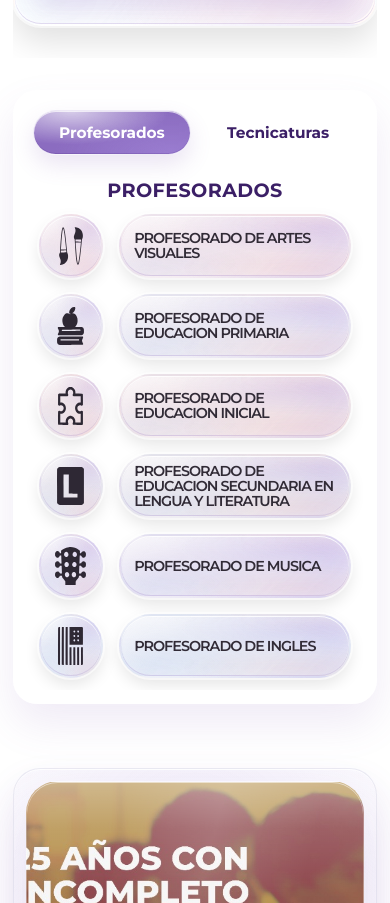
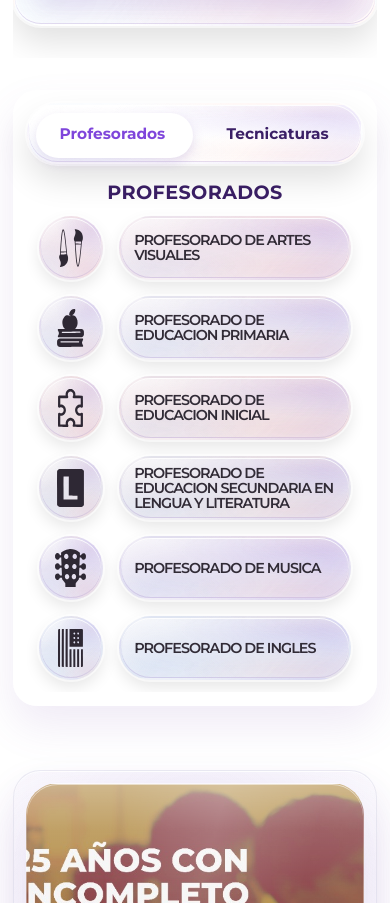
Before and after one commit to briobartech/vera-page, a React (Vite) app: page / in a window 390 px wide. Shown: the part 2057-2960 px from the top of the page. Built offline with nearby package versions, Linux system fonts and the light colour scheme.

Commit message:
fixing pills, givin liquid glass effect

```diff
--- a/src/components/CareersSection.jsx
+++ b/src/components/CareersSection.jsx
@@ -2,6 +2,7 @@ import { useState } from 'react';
 import styled from 'styled-components';
 import CareersButtons from './CareersButtons';
 import { catalogCareersByCategory } from '../data/careersCatalog';
+import useSlidingPill from '../hooks/useSlidingPill';
 
 function renderCareerCategory(categoryKey, isMobileView = false, isActive = true) {
   const category = catalogCareersByCategory(categoryKey);
@@ -11,7 +12,17 @@ function renderCareerCategory(categoryKey, isMobileView = false, isActive = true
   }
 
   return (
-    <article className={`careers-group${isMobileView ? (isActive ? ' active' : ' hidden') : ''}`} key={categoryKey}>
+    <article
+      className={`careers-group${isMobileView ? (isActive ? ' active' : ' hidden') : ''}`}
+      key={categoryKey}
+      {...(isMobileView
+        ? {
+            id: `careers-panel-${categoryKey}`,
+            role: 'tabpanel',
+            'aria-labelledby': `careers-tab-${categoryKey}`,
+          }
+        : {})}
+    >
       <header className="careers-group-header">
         <h2>{category.title}</h2>
       </header>
@@ -36,25 +47,59 @@ function CareersSection({ category }) {
   const [activeCategory, setActiveCategory] = useState(categoriesToRender[0] ?? 'profesorado');
   const isMobileSelector = !category && categoriesToRender.length > 1;
   const selectedCategory = category || activeCategory;
+  const { itemRef, pillStyle, selectorRef } = useSlidingPill(selectedCategory);
+
+  const handleTabKeyDown = (event, currentIndex) => {
+    const keyActions = {
+      ArrowRight: 1,
+      ArrowDown: 1,
+      ArrowLeft: -1,
+      ArrowUp: -1,
+      Home: -currentIndex,
+      End: categoriesToRender.length - 1 - currentIndex,
+    };
+    const offset = keyActions[event.key];
+
+    if (offset === undefined) return;
+
+    event.preventDefault();
+    const nextIndex = (currentIndex + offset + categoriesToRender.length) % categoriesToRender.length;
+    const nextCategory = categoriesToRender[nextIndex];
+    setActiveCategory(nextCategory);
+    document.getElementById(`careers-tab-${nextCategory}`)?.focus();
+  };
 
   return (
     <CareersSectionStyled>
       {isMobileSelector && (
         <div className="mobile-selector-shell">
-          <div className="careers-mobile-selector" role="tablist" aria-label="Seleccionar oferta académica">
+          <div ref={selectorRef} className="careers-mobile-selector liquid-glass-effect" role="tablist" aria-label="Seleccionar oferta académica">
+            <span className="selector-active-pill" aria-hidden="true" style={pillStyle} />
             <button
+              ref={itemRef('profesorado')}
               type="button"
-              className={`selector-pill${selectedCategory === 'profesorado' ? ' active' : ''}`}
+              className="selector-pill"
+              id="careers-tab-profesorado"
+              role="tab"
               onClick={() => setActiveCategory('profesorado')}
-              aria-pressed={selectedCategory === 'profesorado'}
+              onKeyDown={(event) => handleTabKeyDown(event, 0)}
+              aria-selected={selectedCategory === 'profesorado'}
+              aria-controls="careers-panel-profesorado"
+              tabIndex={selectedCategory === 'profesorado' ? 0 : -1}
             >
               Profesorados
             </button>
             <button
+              ref={itemRef('tecnicatura')}
               type="button"
-              className={`selector-pill${selectedCategory === 'tecnicatura' ? ' active' : ''}`}
+              className="selector-pill"
+              id="careers-tab-tecnicatura"
+              role="tab"
               onClick={() => setActiveCategory('tecnicatura')}
-              aria-pressed={selectedCategory === 'tecnicatura'}
+              onKeyDown={(event) => handleTabKeyDown(event, 1)}
+              aria-selected={selectedCategory === 'tecnicatura'}
+              aria-controls="careers-panel-tecnicatura"
+              tabIndex={selectedCategory === 'tecnicatura' ? 0 : -1}
             >
               Tecnicaturas
             </button>
@@ -128,17 +173,38 @@ const CareersSectionStyled = styled.section`
     }
 
     .careers-mobile-selector {
+      position: relative;
+      isolation: isolate;
       display: flex;
       gap: 0.55rem;
       padding: 0.35rem;
       border-radius: 999px;
-      background: rgba(255, 255, 255, 0.3);
+      /* background: rgba(255, 255, 255, 0.3);
       border: 1px solid rgba(255, 255, 255, 0.68);
-      box-shadow: inset 0 1px 0 rgba(255, 255, 255, 0.72);
+      box-shadow: inset 0 1px 0 rgba(255, 255, 255, 0.72); */
+    }
+
+    .selector-active-pill {
+      position: absolute;
+      z-index: 0;
+      box-sizing: border-box;
+      pointer-events: none;
+      border: 1px solid rgba(255, 255, 255, 0.98);
+      border-radius: 999px;
+      background: var(--color-white);
+      box-shadow: 0 5px 12px rgba(var(--glass-shadow-rgb), 0.2);
+      transition:
+        left 0.36s cubic-bezier(0.34, 1.2, 0.64, 1),
+        top 0.36s cubic-bezier(0.34, 1.2, 0.64, 1),
+        width 0.36s cubic-bezier(0.34, 1.2, 0.64, 1),
+        height 0.36s cubic-bezier(0.34, 1.2, 0.64, 1),
+        opacity 0.18s ease;
     }
 
     .selector-pill {
       flex: 1;
+      position: relative;
+      z-index: 1;
       border: 1px solid transparent;
       border-radius: 999px;
       padding: 0.75rem 0.8rem;
@@ -148,20 +214,13 @@ const CareersSectionStyled = styled.section`
       color: var(--color-dark-purple);
       background: transparent;
       cursor: pointer;
-      transition: transform 180ms ease, background 220ms ease, border-color 220ms ease, color 180ms ease, box-shadow 220ms ease;
+      transition: color 180ms ease;
     }
 
-    .selector-pill.active {
-      color: #ffffff;
-      border-color: rgba(255, 255, 255, 0.84);
-      background:
-        radial-gradient(120% 150% at 24% 0%, rgba(255, 255, 255, 0.66) 0%, rgba(255, 255, 255, 0) 52%),
-        radial-gradient(110% 145% at 88% 100%, rgba(169, 141, 224, 0.5) 0%, rgba(169, 141, 224, 0) 68%),
-        rgba(91, 46, 166, 0.7);
-      box-shadow:
-        0 10px 22px rgba(var(--glass-shadow-rgb), 0.16),
-        inset 0 1px 0 rgba(255, 255, 255, 0.7),
-        inset 0 -1px 0 rgba(64, 31, 125, 0.18);
+    .selector-pill[aria-selected='true'],
+    .selector-pill:hover,
+    .selector-pill:focus-visible {
+      color: var(--color-institutional-purple);
     }
 
     .mobile-careers-panel {
--- /dev/null
+++ b/src/hooks/useSlidingPill.js
@@ -0,0 +1,57 @@
+import { useLayoutEffect, useRef, useState } from 'react';
+
+export default function useSlidingPill(activeKey) {
+  const selectorRef = useRef(null);
+  const itemRefs = useRef(new Map());
+  const [pill, setPill] = useState({ left: 0, top: 0, width: 0, height: 0, visible: false });
+
+  useLayoutEffect(() => {
+    const updatePill = () => {
+      const activeItem = itemRefs.current.get(activeKey);
+      const selector = selectorRef.current || activeItem?.parentElement;
+
+      if (!selector || !activeItem) return;
+
+      const selectorRect = selector.getBoundingClientRect();
+      const itemRect = activeItem.getBoundingClientRect();
+      setPill({
+        left: itemRect.left - selectorRect.left + selector.scrollLeft,
+        top: itemRect.top - selectorRect.top + selector.scrollTop,
+        width: itemRect.width,
+        height: itemRect.height,
+        visible: true,
+      });
+    };
+
+    updatePill();
+    window.addEventListener('resize', updatePill);
+    const selector = selectorRef.current;
+    const activeItem = itemRefs.current.get(activeKey);
+    selector?.addEventListener('scroll', updatePill, { passive: true });
+
+    const resizeObserver = new ResizeObserver(updatePill);
+    if (selector) resizeObserver.observe(selector);
+    if (activeItem) resizeObserver.observe(activeItem);
+
+    return () => {
+      window.removeEventListener('resize', updatePill);
+      selector?.removeEventListener('scroll', updatePill);
+      resizeObserver.disconnect();
+    };
+  }, [activeKey]);
+
+  return {
+    itemRef: (key) => (element) => {
+      if (element) itemRefs.current.set(key, element);
+      else itemRefs.current.delete(key);
+    },
+    pillStyle: {
+      left: `${pill.left}px`,
+      top: `${pill.top}px`,
+      width: `${pill.width}px`,
+      height: `${pill.height}px`,
+      opacity: pill.visible ? 1 : 0,
+    },
+    selectorRef,
+  };
+}
--- a/src/pages/careers/sectionComponentByType.jsx
+++ b/src/pages/careers/sectionComponentByType.jsx
@@ -4,6 +4,7 @@ import { FontAwesomeIcon } from '@fortawesome/react-fontawesome';
 import { faCalendarDays, faCircleCheck, faClock, faIdCard, faInfoCircle } from '@fortawesome/free-solid-svg-icons';
 import Banner from '../../components/Banner';
 import adornoImage from '../../assets/img/adorno.png';
+import useSlidingPill from '../../hooks/useSlidingPill';
 
 const infoCardIconByName = {
   clock: faClock,
@@ -82,20 +83,24 @@ function getExtraDetails(card) {
 function InfoCardsSection({ section }) {
   const cards = Array.isArray(section?.content) ? section.content : [];
   const [activeIndex, setActiveIndex] = useState(0);
+  const { itemRef, pillStyle, selectorRef } = useSlidingPill(activeIndex);
 
   return (
     <SectionStyled>
       <section className="career-block liquid-glass-effect">
         <h3>Informacion general</h3>
 
-        <div className="info-cards-mobile-selector" role="tablist" aria-label="Seleccionar informacion">
+        <div ref={selectorRef} className="info-cards-mobile-selector liquid-glass" role="tablist" aria-label="Seleccionar informacion">
+          <span className="info-selector-active-pill" aria-hidden="true" style={pillStyle} />
           {cards.map((card, index) => (
             <button
+              ref={itemRef(index)}
               type="button"
               key={`selector-${card?.title ?? 'item'}-${index}`}
-              className={`info-selector-pill${index === activeIndex ? ' active' : ''}`}
+              className="info-selector-pill"
+              role="tab"
               onClick={() => setActiveIndex(index)}
-              aria-pressed={index === activeIndex}
+              aria-selected={index === activeIndex}
             >
               <FontAwesomeIcon icon={infoCardIconByName[card?.icon] ?? faInfoCircle} />
               {index === activeIndex ? <span>{card?.title ?? '-'}</span> : null}
@@ -120,7 +125,7 @@ function InfoCardsSection({ section }) {
                 </div>
 
                 <div className="info-card-content">
-                  <p className="info-title">{card?.title ?? '-'}</p>
+                  <p className="info-title ">{card?.title ?? '-'}</p>
                   <div className={`info-description-wrap${contactLink ? ' has-contact' : ''}`}>
                     <p className="info-description">
                       <span className="info-description-text">{card?.description ?? '-'}</span>
@@ -184,20 +189,24 @@ function ContentsSection({ section }) {
   const content = section?.content ?? {};
   const groups = Array.isArray(content?.description) ? content.description : [];
   const [activeIndex, setActiveIndex] = useState(0);
+  const { itemRef, pillStyle, selectorRef } = useSlidingPill(activeIndex);
 
   return (
     <SectionStyled>
       <section className="career-block liquid-glass-effect">
         <h3>{content?.title ?? 'Contenidos'}</h3>
 
-        <div className="contents-mobile-selector" role="tablist" aria-label="Seleccionar año">
+        <div ref={selectorRef} className="contents-mobile-selector liquid-glass-effect" role="tablist" aria-label="Seleccionar año">
+          <span className="contents-selector-active-pill" aria-hidden="true" style={pillStyle} />
           {groups.map((group, index) => (
             <button
+              ref={itemRef(index)}
               type="button"
               key={`year-selector-${index}`}
-              className={`contents-selector-pill${index === activeIndex ? ' active' : ''}`}
+              className="contents-selector-pill"
+              role="tab"
               onClick={() => setActiveIndex(index)}
-              aria-pressed={index === activeIndex}
+              aria-selected={index === activeIndex}
             >
               {index === activeIndex ? <span>{`Año ${index + 1}`}</span> : <span>{index + 1}</span>}
             </button>
@@ -751,6 +760,8 @@ const SectionStyled = styled.div`
     }
 
     .info-cards-mobile-selector {
+      position: relative;
+      isolation: isolate;
       display: flex;
       gap: 0.5rem;
       margin: 0.8rem -1.25rem 0;
@@ -764,8 +775,28 @@ const SectionStyled = styled.div`
       display: none;
     }
 
+    .info-selector-active-pill {
+      position: absolute;
+      z-index: 0;
+      box-sizing: border-box;
+      pointer-events: none;
+      border: 1px solid rgba(255, 255, 255, 0.98);
+      border-radius: 999px;
+      background: var(--color-white);
+      box-shadow: 0 5px 12px rgba(var(--glass-shadow-rgb), 0.2);
+      will-change: left, top, width, height;
+      transition:
+        left 0.42s cubic-bezier(0.22, 1, 0.36, 1),
+        top 0.42s cubic-bezier(0.22, 1, 0.36, 1),
+        width 0.42s cubic-bezier(0.22, 1, 0.36, 1),
+        height 0.42s cubic-bezier(0.22, 1, 0.36, 1),
+        opacity 0.2s ease;
+    }
+
     .info-selector-pill {
       flex: 0 0 auto;
+      position: relative;
+      z-index: 1;
       display: flex;
       align-items: center;
       justify-content: center;
@@ -773,21 +804,17 @@ const SectionStyled = styled.div`
       width: 48px;
       height: 48px;
       padding: 0;
-      border: 1px solid rgba(255, 255, 255, 0.72);
+      border: 1px solid transparent;
       border-radius: 999px;
-      background:
-        radial-gradient(130% 160% at 28% 0%, rgba(255, 255, 255, 0.72) 0%, rgba(255, 255, 255, 0) 50%),
-        rgba(245, 242, 255, 0.42);
+      background: transparent;
+      box-shadow: none;
+      backdrop-filter: none;
+      -webkit-backdrop-filter: none;
+      appearance: none;
       color: var(--color-institutional-purple);
       cursor: pointer;
       white-space: nowrap;
-      backdrop-filter: blur(14px) saturate(140%);
-      -webkit-backdrop-filter: blur(14px) saturate(140%);
-      box-shadow:
-        0 8px 18px rgba(var(--glass-shadow-rgb), 0.1),
-        inset 0 1px 0 rgba(255, 255, 255, 0.82),
-        inset 0 -1px 0 rgba(107, 76, 163, 0.1);
-      transition: flex-basis 280ms cubic-bezier(0.22, 1, 0.36, 1), width 280ms cubic-bezier(0.22, 1, 0.36, 1), transform 180ms ease, background 180ms ease, border-color 180ms ease, color 180ms ease, padding 280ms cubic-bezier(0.22, 1, 0.36, 1), box-shadow 180ms ease;
+      transition: color 180ms ease;
     }
 
     .info-selector-pill svg {
@@ -807,21 +834,12 @@ const SectionStyled = styled.div`
       min-width: 0;
     }
 
-    .info-selector-pill.active {
+    .info-selector-pill[aria-selected='true'] {
       width: clamp(120px, 42vw, 200px);
       flex: 0 0 clamp(120px, 42vw, 200px);
       min-width: 0;
       padding: 0 1rem;
-      border-color: rgba(255, 255, 255, 0.9);
-      background:
-        radial-gradient(120% 150% at 24% 0%, rgba(255, 255, 255, 0.74) 0%, rgba(255, 255, 255, 0) 52%),
-        radial-gradient(110% 145% at 88% 100%, rgba(169, 141, 224, 0.5) 0%, rgba(169, 141, 224, 0) 68%),
-        rgba(91, 46, 166, 0.7);
-      color: #fff;
-      box-shadow:
-        0 12px 24px rgba(var(--glass-shadow-rgb), 0.18),
-        inset 0 1px 0 rgba(255, 255, 255, 0.72),
-        inset 0 -1px 0 rgba(64, 31, 125, 0.2);
+      color: var(--color-institutional-purple);
     }
 
     .cards-grid {
@@ -841,6 +859,8 @@ const SectionStyled = styled.div`
     }
 
     .contents-mobile-selector {
+      position: relative;
+      isolation: isolate;
       display: flex;
       gap: 0.5rem;
       margin: 0.8rem -1.25rem 0;
@@ -854,8 +874,28 @@ const SectionStyled = styled.div`
       display: none;
     }
 
+    .contents-selector-active-pill {
+      position: absolute;
+      z-index: 0;
+      box-sizing: border-box;
+      pointer-events: none;
+      border: 1px solid rgba(255, 255, 255, 0.98);
+      border-radius: 999px;
+      background: var(--color-white);
+      box-shadow: 0 5px 12px rgba(var(--glass-shadow-rgb), 0.2);
+      will-change: left, top, width, height;
+      transition:
+        left 0.42s cubic-bezier(0.22, 1, 0.36, 1),
+        top 0.42s cubic-bezier(0.22, 1, 0.36, 1),
+        width 0.42s cubic-bezier(0.22, 1, 0.36, 1),
+        height 0.42s cubic-bezier(0.22, 1, 0.36, 1),
+        opacity 0.2s ease;
+    }
+
     .contents-selector-pill {
       flex: 0 0 auto;
+      position: relative;
+      z-index: 1;
       display: flex;
       align-items: center;
       justify-content: center;
@@ -863,21 +903,17 @@ const SectionStyled = styled.div`
       width: 48px;
       height: 48px;
       padding: 0;
-      border: 1px solid rgba(255, 255, 255, 0.72);
+      border: 1px solid transparent;
       border-radius: 999px;
-      background:
-        radial-gradient(130% 160% at 28% 0%, rgba(255, 255, 255, 0.72) 0%, rgba(255, 255, 255, 0) 50%),
-        rgba(245, 242, 255, 0.42);
+      background: transparent;
+      box-shadow: none;
+      backdrop-filter: none;
+      -webkit-backdrop-filter: none;
+      appearance: none;
       color: var(--color-institutional-purple);
       cursor: pointer;
       white-space: nowrap;
-      backdrop-filter: blur(14px) saturate(140%);
-      -webkit-backdrop-filter: blur(14px) saturate(140%);
-      transition: flex-basis 280ms cubic-bezier(0.22, 1, 0.36, 1), width 280ms cubic-bezier(0.22, 1, 0.36, 1), transform 180ms ease, background 180ms ease, border-color 180ms ease, color 180ms ease, padding 280ms cubic-bezier(0.22, 1, 0.36, 1), box-shadow 180ms ease;
-      box-shadow:
-        0 8px 18px rgba(var(--glass-shadow-rgb), 0.1),
-        inset 0 1px 0 rgba(255, 255, 255, 0.82),
-        inset 0 -1px 0 rgba(107, 76, 163, 0.1);
+      transition: color 180ms ease;
     }
 
     .contents-selector-pill span {
@@ -893,21 +929,12 @@ const SectionStyled = styled.div`
       min-width: 0;
     }
 
-    .contents-selector-pill.active {
+    .contents-selector-pill[aria-selected='true'] {
       width: clamp(120px, 42vw, 200px);
       flex: 0 0 clamp(120px, 42vw, 200px);
       min-width: 0;
       padding: 0 1rem;
-      border-color: rgba(255, 255, 255, 0.9);
-      background:
-        radial-gradient(120% 150% at 24% 0%, rgba(255, 255, 255, 0.74) 0%, rgba(255, 255, 255, 0) 52%),
-        radial-gradient(110% 145% at 88% 100%, rgba(169, 141, 224, 0.5) 0%, rgba(169, 141, 224, 0) 68%),
-        rgba(91, 46, 166, 0.7);
-      color: #fff;
-      box-shadow:
-        0 12px 24px rgba(var(--glass-shadow-rgb), 0.18),
-        inset 0 1px 0 rgba(255, 255, 255, 0.72),
-        inset 0 -1px 0 rgba(64, 31, 125, 0.2);
+      color: var(--color-institutional-purple);
     }
 
     .contents-grid {
```
